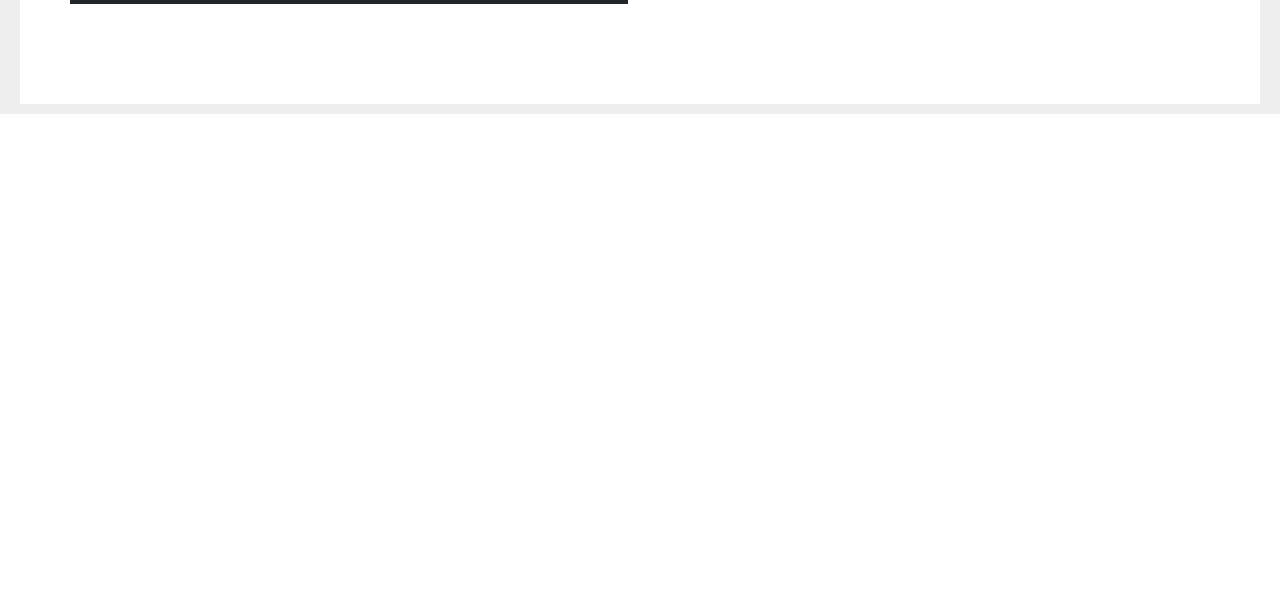
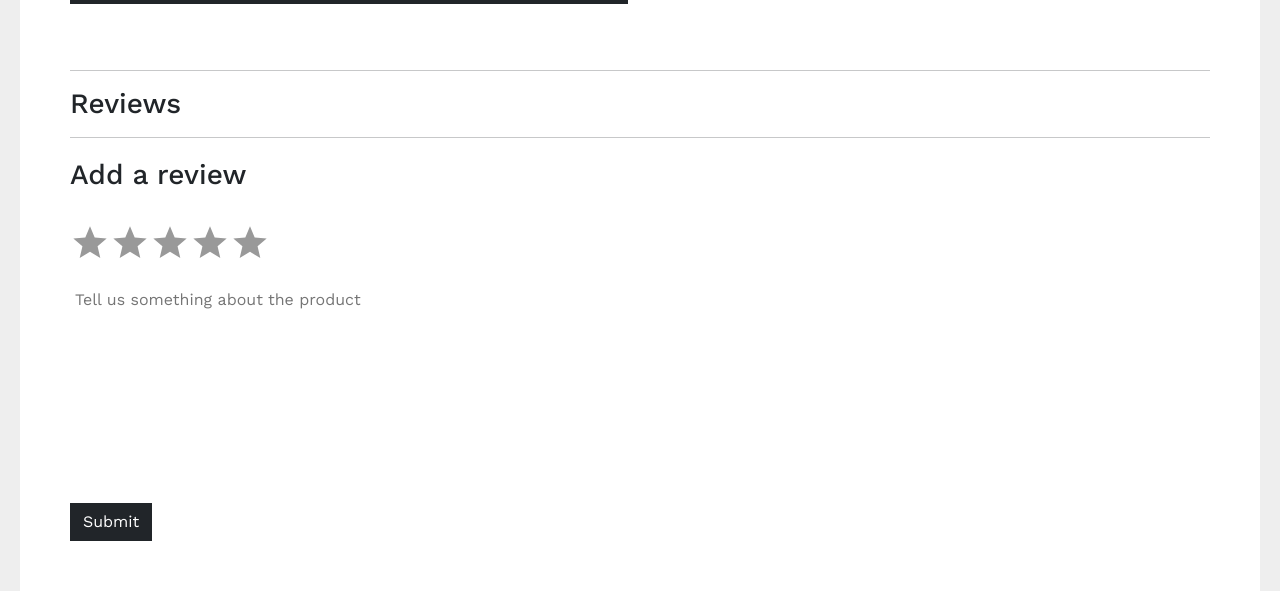
Before and after one commit to Rafael00X/Ecommerce-Frontend, a React (Create React App) app: page /product/1 in a window 1280 px wide. Shown: the part 716-1307 px from the top of the page. Before the commit the page ends 830 px from the top, so only its background shows below. Built offline with nearby package versions, Linux system fonts and the light colour scheme.

Commit message:
Added Review Cards

```diff
--- /dev/null
+++ b/src/components/cards/AddReviewCard.jsx
@@ -0,0 +1,53 @@
+import { useState } from "react";
+import { useDispatch, useSelector } from "react-redux";
+
+import { actions } from "../../store/index";
+import { ReactComponent as StarIcon } from "../../assets/svg/star.svg";
+import styles from "./AddReviewCard.module.css";
+
+export default function AddReview(props) {
+  const { productId } = props;
+  const [values, setValues] = useState({
+    rating: 0,
+    text: "",
+  });
+
+  const dispatch = useDispatch();
+  const isLoggedIn = useSelector((state) => state.auth.isLoggedIn);
+
+  const submit = () => {
+    if (!isLoggedIn) return dispatch(actions.loginModalActions.open());
+    // TODO - Add Review
+    alert("Review Added");
+  };
+
+  const stars = [];
+  for (let i = 1; i <= 5; i++)
+    stars.push(
+      <StarIcon
+        key={i}
+        onClick={() => setValues({ ...values, rating: i })}
+        className={
+          `star zoom ${styles.star} ` +
+          (values.rating >= i ? styles.active : styles.inactive)
+        }
+      />
+    );
+
+  return (
+    <div className={styles.container}>
+      <h3>Add a review</h3>
+      <br />
+      <div>{stars}</div>
+      <textarea
+        className={styles.text}
+        onChange={(e) => setValues({ ...values, text: e.target.value })}
+        placeholder="Tell us something about the product"
+        value={values.text}
+      ></textarea>
+      <button className={"btn btn-dark " + styles.btn} onClick={submit}>
+        Submit
+      </button>
+    </div>
+  );
+}
--- /dev/null
+++ b/src/components/cards/AddReviewCard.module.css
@@ -0,0 +1,30 @@
+.btn {
+  margin-top: 20px;
+}
+
+.container {
+  margin-top: 20px;
+}
+
+.star {
+  height: 40px;
+  width: 40px;
+}
+
+.star.inactive {
+  fill: var(--border-color-dark);
+}
+
+.star.active {
+  fill: var(--highlight-color);
+}
+
+.text {
+  display: block;
+  height: 200px;
+  max-width: 500px;
+  margin-top: 20px;
+  padding: 5px;
+  resize: none;
+  width: 100%;
+}
--- /dev/null
+++ b/src/components/cards/ReviewCard.jsx
@@ -0,0 +1,35 @@
+import React from "react";
+
+import { ReactComponent as StarIcon } from "../../assets/svg/star.svg";
+import styles from "./ReviewCard.module.css";
+
+export default function ReviewCard(props) {
+  const { review } = props;
+  return (
+    <div className={styles["review-card"]}>
+      <div className={styles.info}>
+        <span>{review.userName} &#x2022; </span>
+        <span>{review.createdAt.substring(0, 10)}</span>
+      </div>
+      <Rating rating={review.rating} />
+      <p>{review.text}</p>
+      <br />
+    </div>
+  );
+}
+
+function Rating(props) {
+  const { rating } = props;
+  const stars = [];
+  for (let i = 1; i <= 5; i++)
+    stars.push(
+      <StarIcon
+        key={i}
+        className={
+          `star ${styles.star} ` +
+          (rating >= i ? styles.active : styles.inactive)
+        }
+      />
+    );
+  return <div>{stars}</div>;
+}
--- /dev/null
+++ b/src/components/cards/ReviewCard.module.css
@@ -0,0 +1,11 @@
+.review-card .info {
+  color: var(--grey-text-color);
+}
+
+.star.inactive {
+  fill: var(--border-color-dark);
+}
+
+.star.active {
+  fill: var(--highlight-color);
+}
--- a/src/pages/Product.jsx
+++ b/src/pages/Product.jsx
@@ -12,6 +12,8 @@ import {
 } from "../utils/query.js";
 import imagePlaceholder from "../assets/img/image-placeholder.jpg";
 import styles from "./Product.module.css";
+import ReviewCard from "../components/cards/ReviewCard";
+import AddReview from "../components/cards/AddReviewCard";
 
 export default function ProductPage() {
   const [product, setProduct] = useState();
@@ -49,6 +51,14 @@ export default function ProductPage() {
             <Details product={product} />
           </div>
         </div>
+        <hr />
+        <h3>Reviews</h3>
+        {product.reviews &&
+          product.reviews.map((review) => {
+            return <ReviewCard review={review} />;
+          })}
+        <hr />
+        <AddReview />
       </div>
     </>
   );
```
